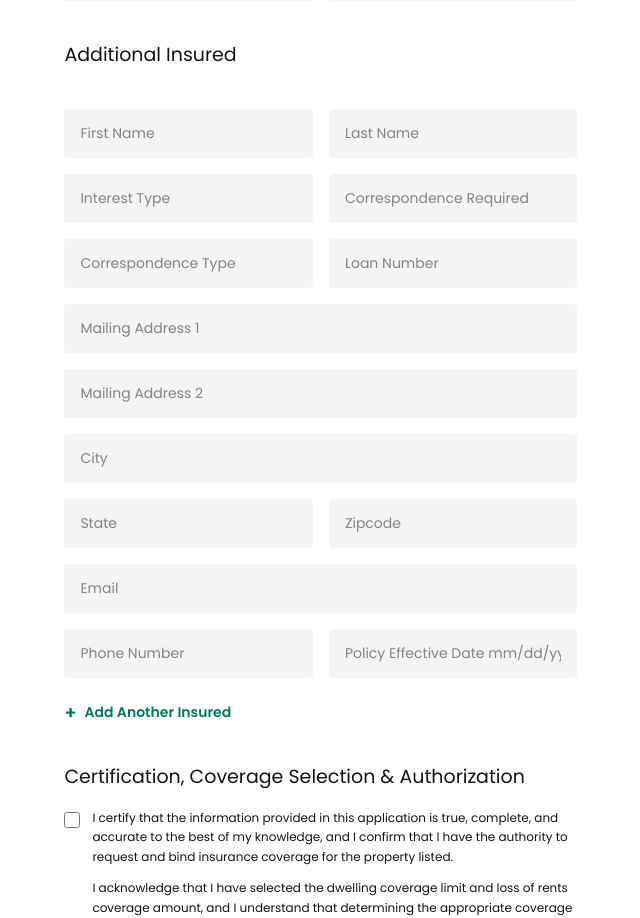
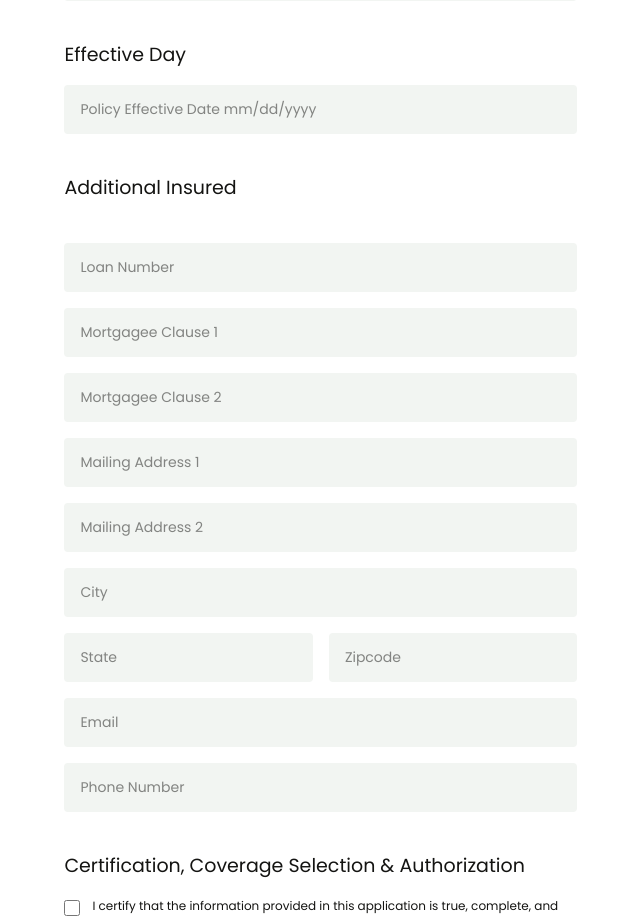
Before and after one commit to hydyrowdanatar/ives-introduction, a Next.js app: page /bind in a window 1280 px wide. Shown: the part 800-1718 px from the top of the page, without its empty margins (613-1253 px from the left). Built offline with nearby package versions, Linux system fonts and the light colour scheme.

Commit message:
Refactor landing and quote components to update navigation paths and improve form structure

```diff
--- a/src/app/landing/LandingPage.tsx
+++ b/src/app/landing/LandingPage.tsx
@@ -46,7 +46,7 @@ in conflict."
         btnTitle="GET MY QUOTE"
         bottomSubTitle={true}
         isBrHave
-        href="/quote"
+        href="/client-property"
       />
       <Hero
         bgImage={insuranceBackImage}
@@ -119,6 +119,7 @@ in conflict."
         check4={true}
         btnTitle="Get My Landlord Insurance Quote"
         inLine={true}
+        href="/client-property"
       />
 
       <Hero
--- a/src/shared/store/bindStore.ts
+++ b/src/shared/store/bindStore.ts
@@ -16,11 +16,8 @@ export interface InsuredInfo {
 
 export interface AdditionalInsured {
   id: string;
-  firstName: string;
-  lastName: string;
-  interestType: string;
-  correspondenceRequired: string;
-  correspondenceType: string;
+  mortgageeClause1: string;
+  mortgageeClause2: string;
   loanNumber: string;
   mailingAddress1: string;
   mailingAddress2: string;
@@ -34,11 +31,8 @@ export interface AdditionalInsured {
 
 const emptyAdditional = (): AdditionalInsured => ({
   id: crypto.randomUUID(),
-  firstName: "",
-  lastName: "",
-  interestType: "",
-  correspondenceRequired: "",
-  correspondenceType: "",
+  mortgageeClause1: "",
+  mortgageeClause2: "",
   loanNumber: "",
   mailingAddress1: "",
   mailingAddress2: "",
--- a/src/shared/ui/quotes/quote.tsx
+++ b/src/shared/ui/quotes/quote.tsx
@@ -563,8 +563,7 @@ interface IProps {
 }
 
 const Quote: FC<IProps> = ({ type, isMobile = false, onPrev, onNext }) => {
-  const { selectedQuote, setSelectedQuote } = useQuoteStore();
-  const isSelected = selectedQuote === type;
+  const { setSelectedQuote } = useQuoteStore();
 
   // ── Mobile variant ──────────────────────────────────────────────
   if (isMobile) {
@@ -634,7 +633,7 @@ const Quote: FC<IProps> = ({ type, isMobile = false, onPrev, onNext }) => {
       className={[
         "w-full text-center rounded-[12px] cursor-pointer overflow-hidden",
         "transition-all duration-300 ease-in-out flex flex-col",
-        isSelected ? "ring-[3px] ring-primary shadow-xl" : "shadow-md",
+        "shadow-md",
       ].join(" ")}
     >
       {/* Header */}
@@ -644,7 +643,7 @@ const Quote: FC<IProps> = ({ type, isMobile = false, onPrev, onNext }) => {
           "font-semibold text-white",
           "text-[20px] xl:text-[25px] 2xl:text-[30px] 3xl:text-[38px]",
           "transition-colors duration-300",
-          isSelected ? "bg-primary" : "bg-[#5BA89A]",
+          "bg-primary",
         ].join(" ")}
       >
         {TITLES[type]}
@@ -700,7 +699,7 @@ const Quote: FC<IProps> = ({ type, isMobile = false, onPrev, onNext }) => {
         className={[
           "mt-auto border-t-[2px] border-primary/20",
           "transition-colors duration-300",
-          isSelected ? "bg-primary/8" : "bg-white",
+          "bg-white",
         ].join(" ")}
       >
         <div
--- a/src/widgets/bind-page/BindForm.tsx
+++ b/src/widgets/bind-page/BindForm.tsx
@@ -105,14 +105,6 @@ function InsuredInfoSection() {
           value={insuredInfo.phoneNumber}
           onChange={(e) => setInsuredInfo({ phoneNumber: e.target.value })}
         />
-        <input
-          className={inputCls}
-          placeholder="Policy Effective Date mm/dd/yyyy"
-          value={insuredInfo.policyEffectiveDate}
-          onChange={(e) =>
-            setInsuredInfo({ policyEffectiveDate: e.target.value })
-          }
-        />
       </div>
     </div>
   );
@@ -150,47 +142,8 @@ function AdditionalInsuredBlock({
           </button>
         )}
       </div>
-
-      {/* First + Last */}
-      <div className="flex flex-col lg:flex-row gap-2 lg:gap-3 xl:gap-4">
-        <input
-          className={inputCls}
-          placeholder="First Name"
-          value={insured.firstName}
-          onChange={(e) => set({ firstName: e.target.value })}
-        />
-        <input
-          className={inputCls}
-          placeholder="Last Name"
-          value={insured.lastName}
-          onChange={(e) => set({ lastName: e.target.value })}
-        />
-      </div>
-
-      {/* Interest Type + Correspondence Required */}
-      <div className="flex flex-col lg:flex-row gap-2 lg:gap-3 xl:gap-4">
-        <input
-          className={inputCls}
-          placeholder="Interest Type"
-          value={insured.interestType}
-          onChange={(e) => set({ interestType: e.target.value })}
-        />
-        <input
-          className={inputCls}
-          placeholder="Correspondence Required"
-          value={insured.correspondenceRequired}
-          onChange={(e) => set({ correspondenceRequired: e.target.value })}
-        />
-      </div>
-
       {/* Correspondence Type + Loan Number */}
       <div className="flex flex-col lg:flex-row gap-2 lg:gap-3 xl:gap-4">
-        <input
-          className={inputCls}
-          placeholder="Correspondence Type"
-          value={insured.correspondenceType}
-          onChange={(e) => set({ correspondenceType: e.target.value })}
-        />
         <input
           className={inputCls}
           placeholder="Loan Number"
@@ -198,6 +151,22 @@ function AdditionalInsuredBlock({
           onChange={(e) => set({ loanNumber: e.target.value })}
         />
       </div>
+
+      {/* Mortgagee Clause 1 */}
+      <input
+        className={inputCls}
+        placeholder="Mortgagee Clause 1"
+        value={insured.mortgageeClause1}
+        onChange={(e) => set({ mortgageeClause1: e.target.value })}
+      />
+
+      {/* Mortgagee Clause 2 */}
+      <input
+        className={inputCls}
+        placeholder="Mortgagee Clause 2"
+        value={insured.mortgageeClause2}
+        onChange={(e) => set({ mortgageeClause2: e.target.value })}
+      />
 
       {/* Mailing Address 1 */}
       <input
@@ -257,12 +226,6 @@ function AdditionalInsuredBlock({
           value={insured.phoneNumber}
           onChange={(e) => set({ phoneNumber: e.target.value })}
         />
-        <input
-          className={inputCls}
-          placeholder="Policy Effective Date mm/dd/yyyy"
-          value={insured.policyEffectiveDate}
-          onChange={(e) => set({ policyEffectiveDate: e.target.value })}
-        />
       </div>
     </div>
   );
@@ -270,7 +233,7 @@ function AdditionalInsuredBlock({
 
 // ─── Additional Insured Section ───────────────────────────────────────────────
 function AdditionalInsuredSection() {
-  const { additionalInsureds, addAdditionalInsured } = useBindStore();
+  const { additionalInsureds } = useBindStore();
 
   return (
     <div className="flex flex-col gap-1 lg:gap-5 xl:gap-6">
@@ -284,17 +247,23 @@ function AdditionalInsuredSection() {
           showRemove={additionalInsureds.length > 1}
         />
       ))}
+    </div>
+  );
+}
 
-      {/* Add another */}
-      <button
-        onClick={addAdditionalInsured}
-        className="flex items-center gap-2 text-primary font-semibold mt-5 lg:mt-0
-                   text-[13px] xl:text-[14px] 2xl:text-[16px] 3xl:text-[20px]
-                   hover:opacity-70 transition-opacity w-fit"
-      >
-        <span className="text-[18px] leading-none">+</span>
-        Add Another Insured
-      </button>
+// ─── Effective Day Section ───────────────────────────────────────────────────
+function EffectiveDaySection() {
+  const { insuredInfo, setInsuredInfo } = useBindStore();
+
+  return (
+    <div className="flex flex-col gap-2 lg:gap-3 xl:gap-4">
+      <p className={sectionTitleCls}>Effective Day</p>
+      <input
+        className={inputCls}
+        placeholder="Policy Effective Date mm/dd/yyyy"
+        value={insuredInfo.policyEffectiveDate}
+        onChange={(e) => setInsuredInfo({ policyEffectiveDate: e.target.value })}
+      />
     </div>
   );
 }
@@ -358,7 +327,10 @@ const BindForm = () => {
 
       {/* <div className="w-full h-10 bg-[#141412]/10" /> */}
 
+      <EffectiveDaySection />
+
       <AdditionalInsuredSection />
+
 
       {/* <div className="w-full h-px bg-[#141412]/10" /> */}
 
--- a/src/widgets/intor-page/IntroHero.tsx
+++ b/src/widgets/intor-page/IntroHero.tsx
@@ -229,7 +229,7 @@ const IntroHero: FC<IProps> = ({
             <Button
               title="GET QUOTE"
               className="text-white bg-primary hover:bg-secondary cursor-pointer hover:text-primary w-1/2 lg:w-fit"
-              onClick={() => router.push("/quote")}
+              onClick={() => router.push("/client-property")}
             />
             <Button
               title="LEARN MORE"
--- a/src/widgets/quote-page/Quotes.tsx
+++ b/src/widgets/quote-page/Quotes.tsx
@@ -166,7 +166,7 @@ const Quotes = () => {
               <Quote type={type} />
               <Button
                 title="SELECT QUOTE"
-                className="w-fit text-white bg-primary self-center hover:bg-primary/90 mt-4"
+                className="w-fit text-white bg-primary self-center hover:bg-secondary hover:text-primary border border-primary mt-4"
                 onClick={() => handleSelectQuote(type)}
               />
             </div>
--- a/src/widgets/quote-page/SelectedQuotePopup.tsx
+++ b/src/widgets/quote-page/SelectedQuotePopup.tsx
@@ -119,7 +119,7 @@ const SelectedQuotePopup = () => {
             <Button
               title="YES"
               className="text-primary bg-secondary w-1/2 lg:w-[76px] xl:w-[100px] 2xl:w-[120px] 3xl:w-[155px]"
-              onClick={() => router.push("/bind")} // wire up navigation here when ready
+              onClick={() => { closePopup(); router.push("/bind"); }}
             />
             <Button
               title="NO"
```
